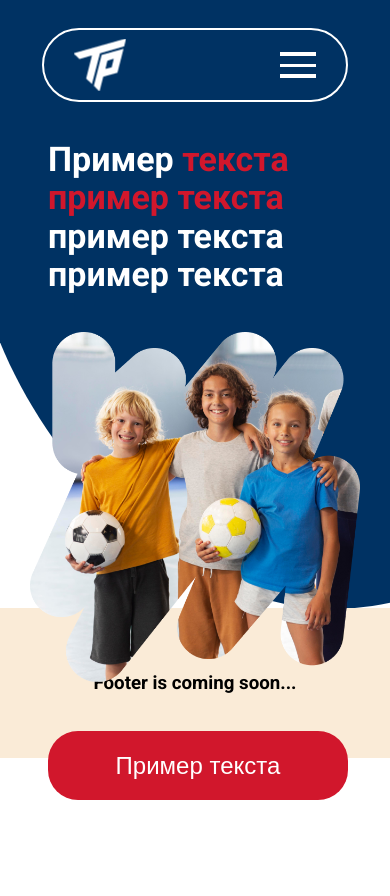
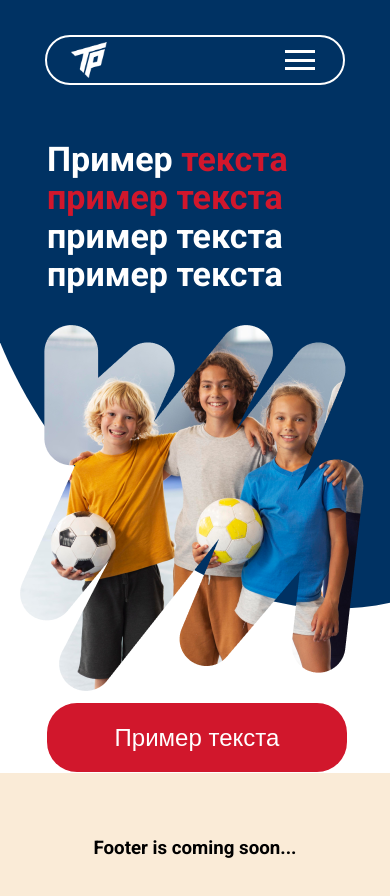
Before and after one commit to Trudovyereservy/frontend_part, a Next.js app: page / in a window 390 px wide. Shown: the top 896 px of the page. Before the commit the page ends 844 px from the top, so only its background shows below. Built offline with nearby package versions, Linux system fonts and the light colour scheme.

Commit message:
Исправил верстку 394px mobile

```diff
--- a/src/components/Header/header.module.scss
+++ b/src/components/Header/header.module.scss
@@ -59,7 +59,7 @@
 .burger__icon {
   height: 3px;
   width: 36px;
-  background-color: white;
+  background-color: $bg-color-white;
 }
 
 .burger::after,
@@ -121,5 +121,38 @@
   .header__logo {
     margin-left: 30px;
   }
+}
 
+@include mobile {
+  .header__container {
+    margin-top: 35px;
+    height: 50px;
+    max-width: 300px;
+  }
+
+  .header__navigate {
+    margin-right: 28px;
+  }
+
+  .header__logo {
+    margin-left: 24px;
+    width: 36px;
+    height: 36px;
+    background-size: 36px 36px;
+    background-position: center;
+  }
+
+  .burger {
+    height: 20px;
+  }
+
+  .burger__icon {
+    height: 3px;
+    width: 30px;
+  }
+
+  .burger::after,
+  .burger::before {
+    height: 3px;
+  }
 }
--- a/src/components/main-banner/main-banner.module.scss
+++ b/src/components/main-banner/main-banner.module.scss
@@ -7,7 +7,7 @@
   margin: 0 auto;
   max-width: 100%;
   position: relative;
-  // top: 0;
+  padding-bottom: 47px;
 }
 
 .mainbanner__button {
@@ -45,7 +45,6 @@
   max-width: 860px;
   line-height: 64.44px;
   color: $bg-color-white;
-  // letter-spacing: -2.7px;
 }
 
 .mainbanner__logo {
@@ -53,6 +52,10 @@
   right: 140px;
   top: 30px;
   object-fit: cover;
+}
+
+.mainbanner__logo_mobile {
+  display: none;
 }
 
 .mainbanner__container {
@@ -157,8 +160,6 @@
   }
 }
 
-
-
 @include mobile {
   .mainbanner__subtitle {
     display: none;
@@ -169,31 +170,37 @@
     line-height: 113%;
     min-height: 176px;
   }
+
   .mainbanner__container {
     max-width: 314px;
     min-height: 500px;
     gap: 400px;
-    top: 38px;
-    left: 48px;
+    top: 55px;
+    left: 47px;
   }
 
   .mainbanner__background {
     background-image: url(../../../public/banner_394px.svg);
-    background-position: top;
-    height: 609px;
-    width: 100%;
+    background-position: center;
+    height: 644px;
+    max-width: 394px;
+    margin-bottom: 100px;
+
   }
 
   .mainbanner__logo {
-    position: absolute;
-    top: 230px;
-    left: 50%;
-    transform: translate(-50%);
-    max-width: 100%;
-    max-height: 350px;
+    display: none;
   }
 
   .mainbanner__button {
     width: 300px;
+    margin-top: -13px;
+  }
+
+  .mainbanner__logo_mobile {
+    display: inline;
+    position: absolute;
+    top: 240px;
+    left: 20px;
   }
 }
--- a/src/components/main-banner/main-banner.tsx
+++ b/src/components/main-banner/main-banner.tsx
@@ -1,5 +1,6 @@
 import styles from '../main-banner/main-banner.module.scss';
 import picturelogo from '../../../public/Mask group.png';
+import picturelogo_mobile from '../../../public/Mask group_394px.png';
 // import picturebackground from '../../../public/main_banner_picture.svg';
 import Image from 'next/image';
 
@@ -7,6 +8,7 @@ const MainBanner = () => {
   return (
     <div className={styles.mainbanner__wrapper}>
       <Image src={picturelogo} alt="background_main_banner" className={styles.mainbanner__logo} />
+      <Image src={picturelogo_mobile} alt="background_main_banner" className={styles.mainbanner__logo_mobile} />
 
       <div className={styles.mainbanner__background}></div>
       <div className={styles.mainbanner__container}>
```
Also changed, not shown: public/Mask group_394px.png (added).
